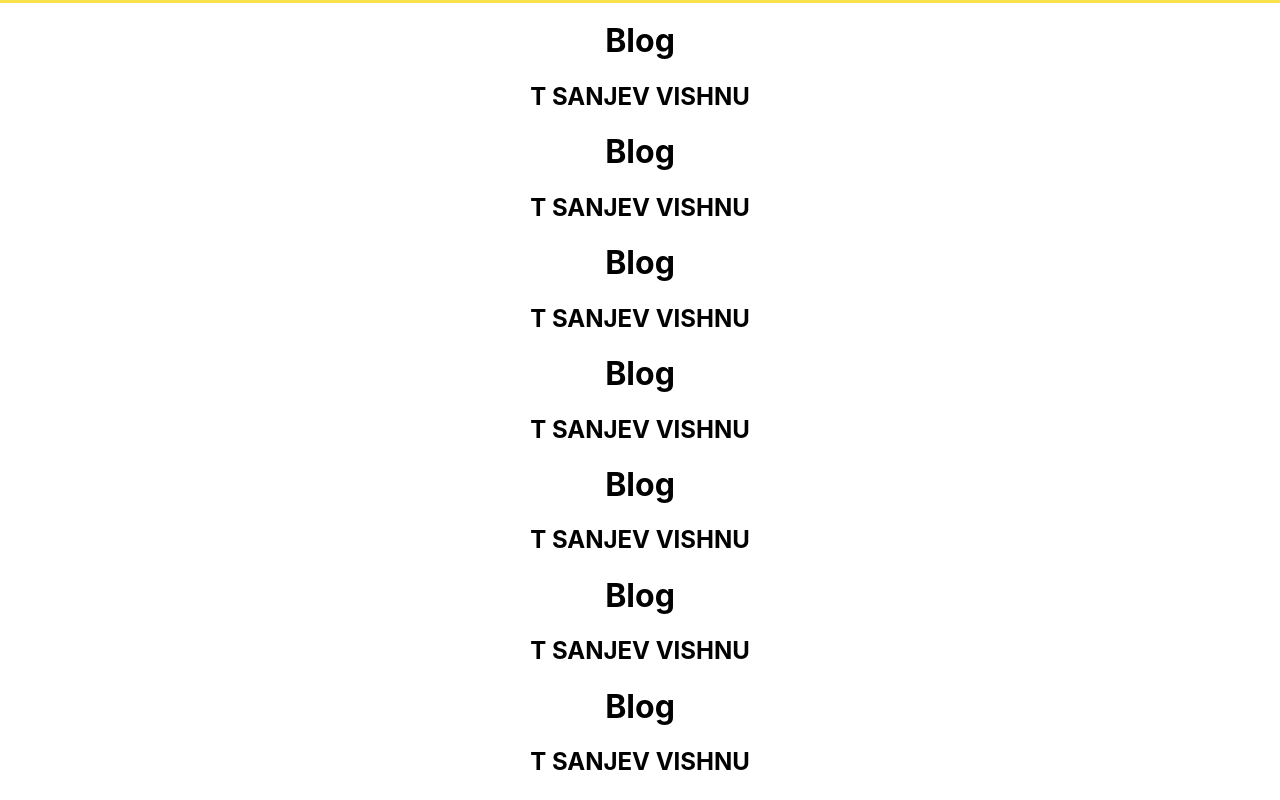
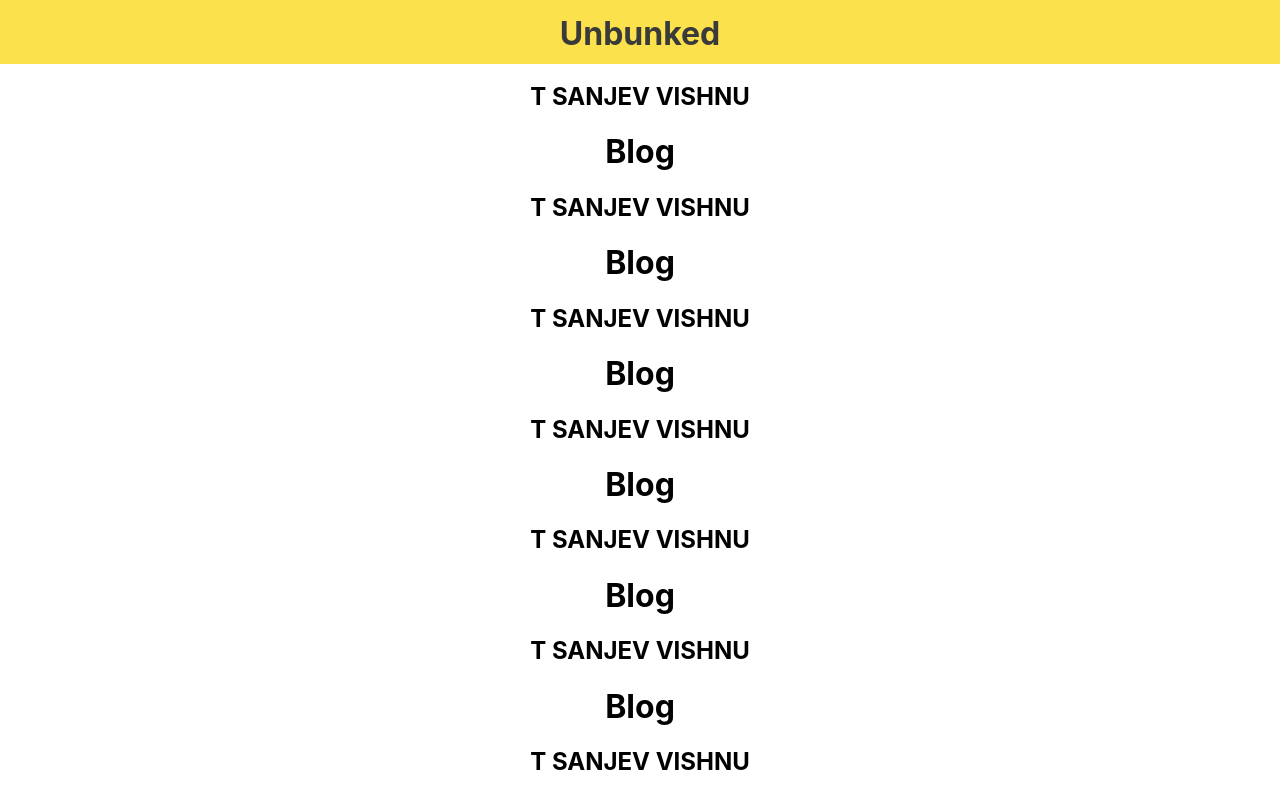
Before and after one commit to VishnuSanjevThulasiraman/scrollpage, a React (Create React App) app: page / in a window 1280 px wide. Shown: the top 800 px of the page. Built offline with nearby package versions, Linux system fonts and the light colour scheme.

Commit message:
Imported and added the navigation component to the main app

```diff
--- a/src/App.js
+++ b/src/App.js
@@ -2,6 +2,7 @@ import React, { Component } from 'react';
 import './App.css';
 import Scoll from './Scroll';
 import Blog from './blog';
+import NavigationBar from './components/Navigation';
 
 export default class App extends Component {
 
@@ -9,6 +10,7 @@ export default class App extends Component {
     return (
       <div className="App">
         <Scoll />
+        <NavigationBar />
         <Blog />
         <Blog />
         <Blog />
```
